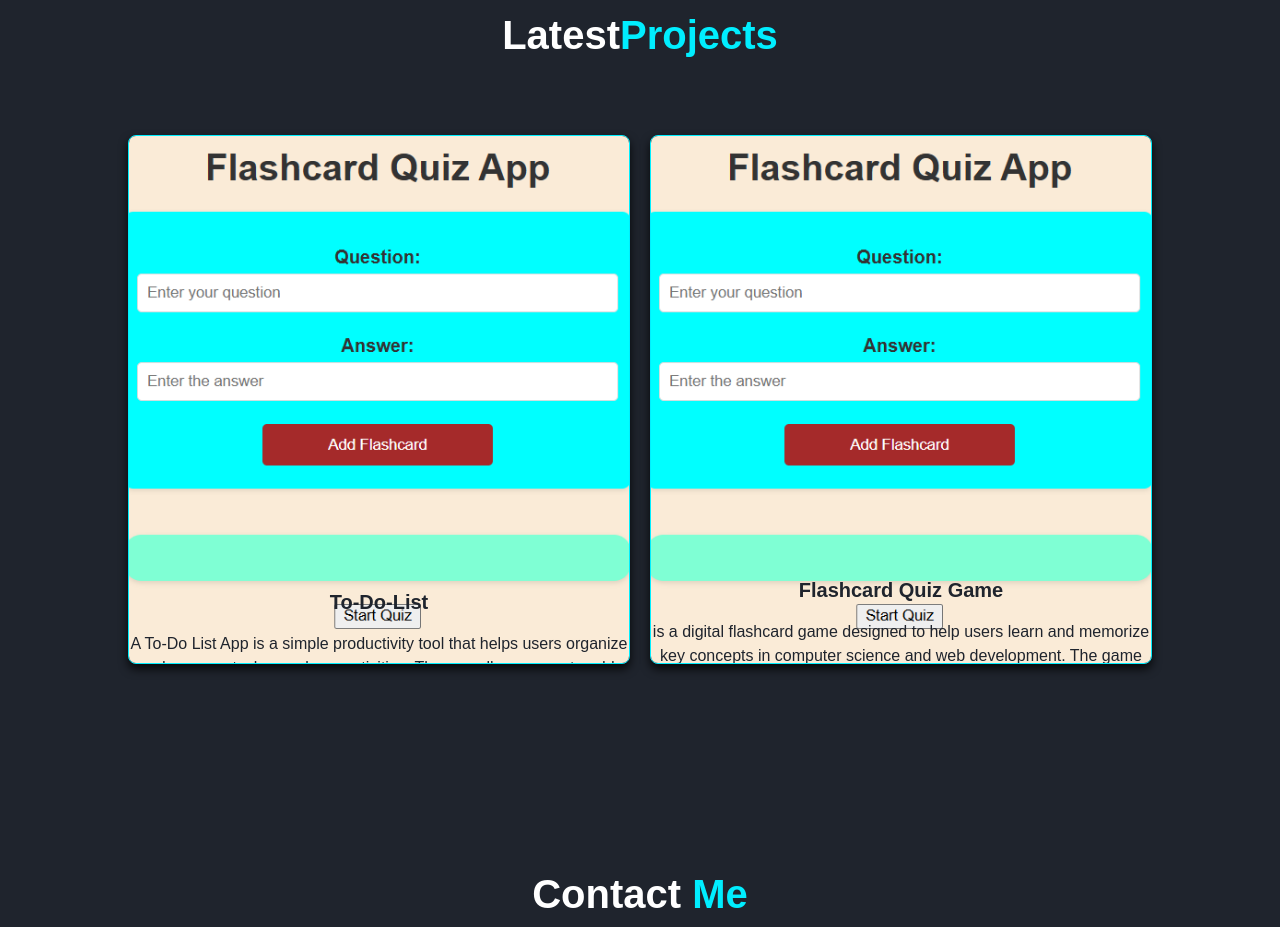
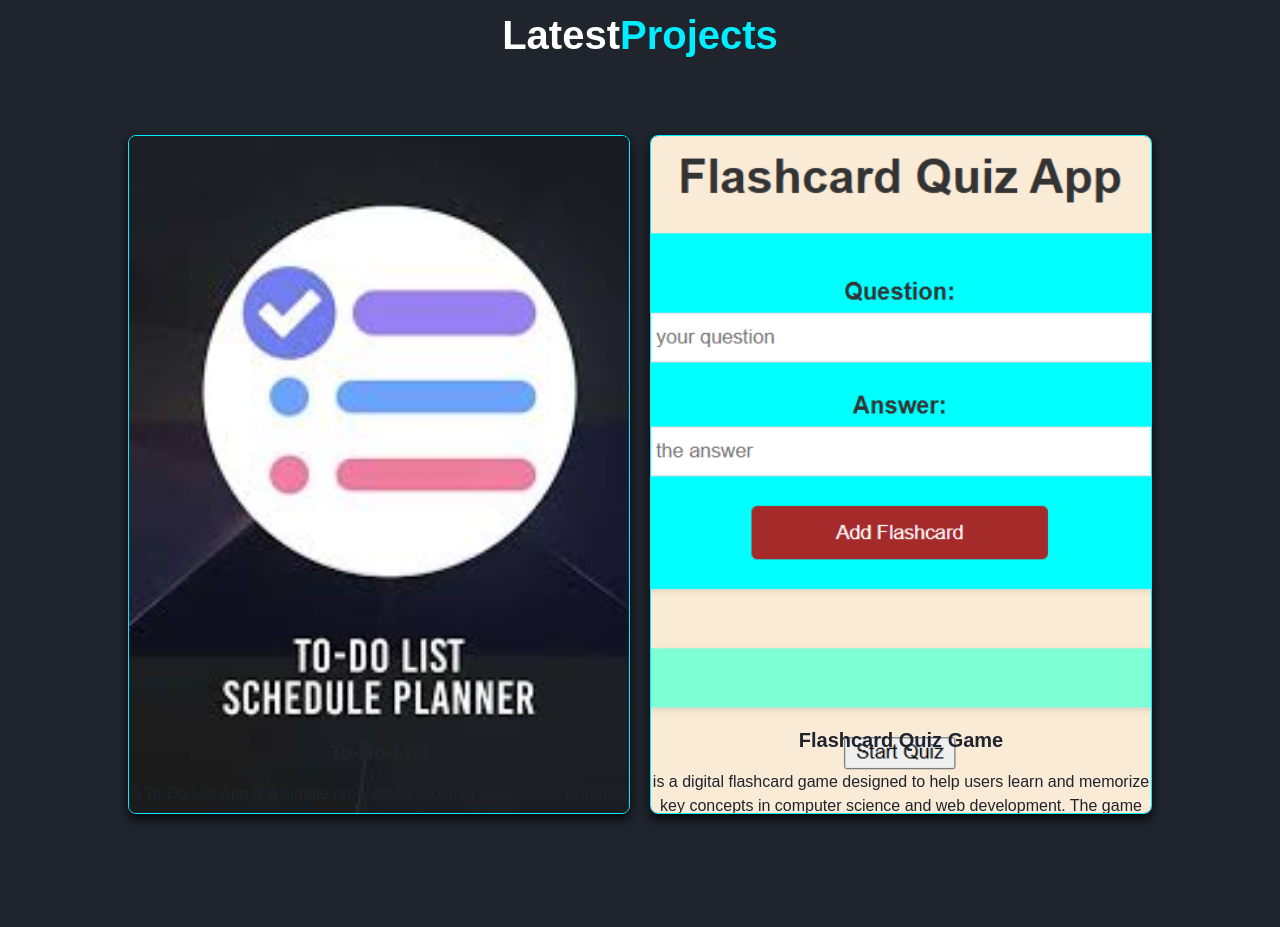
Before and after one commit to SHIVAKUMARPANASA/portfolioshivagoud, a plain HTML site: page index.html in a window 1280 px wide. Shown: the part 2300-3227 px from the top of the page. Drawn offline with nearby package versions, Linux system fonts and the light colour scheme; a script that the page names is missing.

Commit message:
Update index.html

```diff
--- a/index.html
+++ b/index.html
@@ -129,7 +129,7 @@
 
                 <div class="portfolio-content">
                     <div class="row">
-                        <img src="game .png">
+                        <img src="images.jpg">
                         <div class="layer">
                             <h5>To-Do-List</h5>
                             <p>A To-Do List App is a simple productivity tool that helps users organize and manage
```
